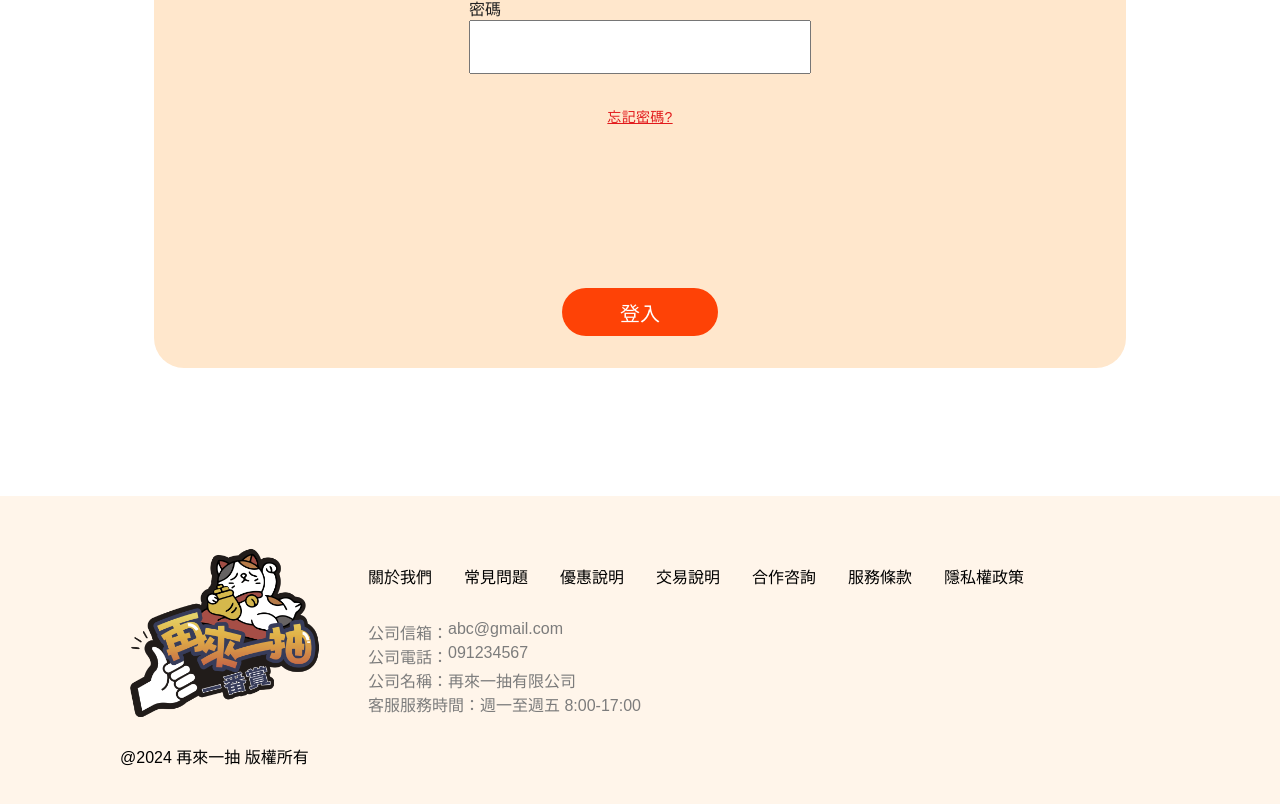
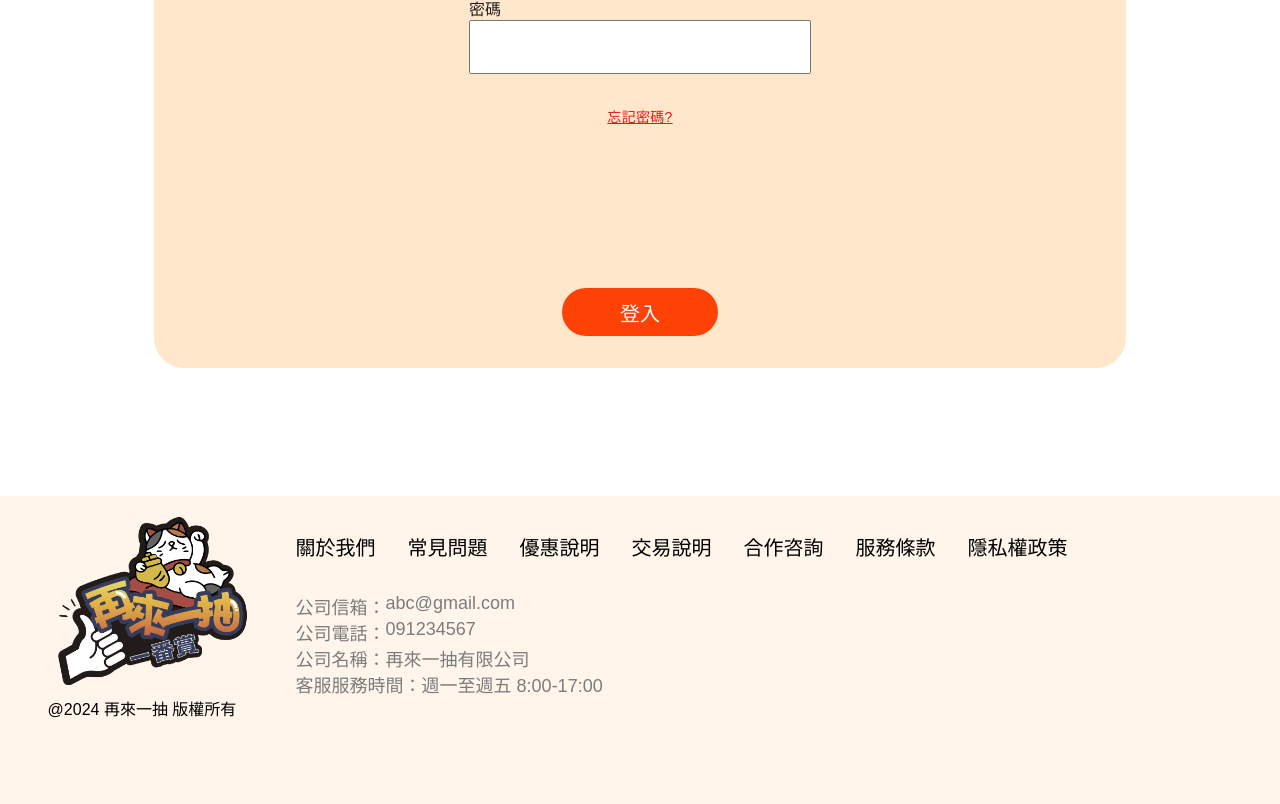
Before and after one commit to smile95137a/oneKuji, a React (Vite) app: page /login in a window 1280 px wide. Shown: the part 496-1300 px from the top of the page. Built offline with nearby package versions, Linux system fonts and the light colour scheme.

Commit message:
no message

```diff
--- a/src/assets/styles/layout/_footer.scss
+++ b/src/assets/styles/layout/_footer.scss
@@ -5,52 +5,93 @@ $root-block-name: '.footer';
   $p__text: #{$p}__text;
   background-color: #fff5ea;
   height: 308px;
-  padding: 32px 120px;
   @include flex;
-  @include screen(sm) {
+  padding: 0 12%;
+  background: #fff5ea;
+  @include screen(lg) {
+    padding: 0 4%;
+  }
+  @include screen(md) {
     height: 393px;
-    @include flex(center, center, column);
+    @include flex(center, start, column);
     padding: 8px;
   }
 
   &__logo {
-    @include screen(sm) {
+    position: relative;
+    @include w_h(106px, 212px);
+    @include screen(lg) {
+      @include w_h(212px, 212px);
+    }
+    @include screen(md) {
+      @include w_h(100%, 164px);
+      @include flex(center, start, column);
       order: 2;
     }
     &-img {
+      position: absolute;
+      left: -100%;
       @include w_h(212px, 212px);
-      @include screen(sm) {
-        @include w_h(164px, 164px);
+      @include screen(lg) {
+        position: relative;
+        left: 0;
+      }
+      @include screen(md) {
+        @include w_h(auto, 164px);
+      }
+      img {
+        width: 100%;
+        height: 100%;
+        @include screen(md) {
+          @include w_h(164px, 164px);
+        }
+        object-fit: contain;
       }
     }
 
     #{$p__text} {
+      margin-top: -16px;
       font-size: 16px;
       font-weight: 400;
+      @include screen(md) {
+        font-size: 12px;
+        font-weight: 400;
+      }
     }
   }
 
   &__main {
     flex: 1;
     padding: 36px;
-    @include screen(sm) {
+    @include screen(md) {
       padding: 8px 16px;
+      flex: 0;
     }
   }
 
   &__nav {
     @include flex;
     column-gap: 32px;
-    @include screen(sm) {
+    font-size: 20px;
+    font-weight: 500;
+
+    @include screen(md) {
       flex-wrap: wrap;
+      font-size: 14px;
+      font-weight: 400;
     }
   }
 
   &__infos {
     margin-top: 32px;
     @include flex(null, null, column);
-    @include screen(sm) {
+    font-size: 18px;
+    font-weight: 500;
+
+    @include screen(md) {
       margin-top: 8px;
+      font-size: 13px;
+      font-weight: 400;
     }
   }
 
--- a/src/components/Footer/Footer.tsx
+++ b/src/components/Footer/Footer.tsx
@@ -4,8 +4,10 @@ const Footer = () => {
   return (
     <div className="footer">
       <div className="footer__logo">
-        <img src={logoImg} className="footer__logo-img" />
-        <p className="footer__text">@2024 再來一抽 版權所有</p>
+        <div className="footer__logo-img">
+          <img src={logoImg} />
+          <p className="footer__text">@2024 再來一抽 版權所有</p>
+        </div>
       </div>
       <div className="footer__main">
         <div className="footer__nav">
```
